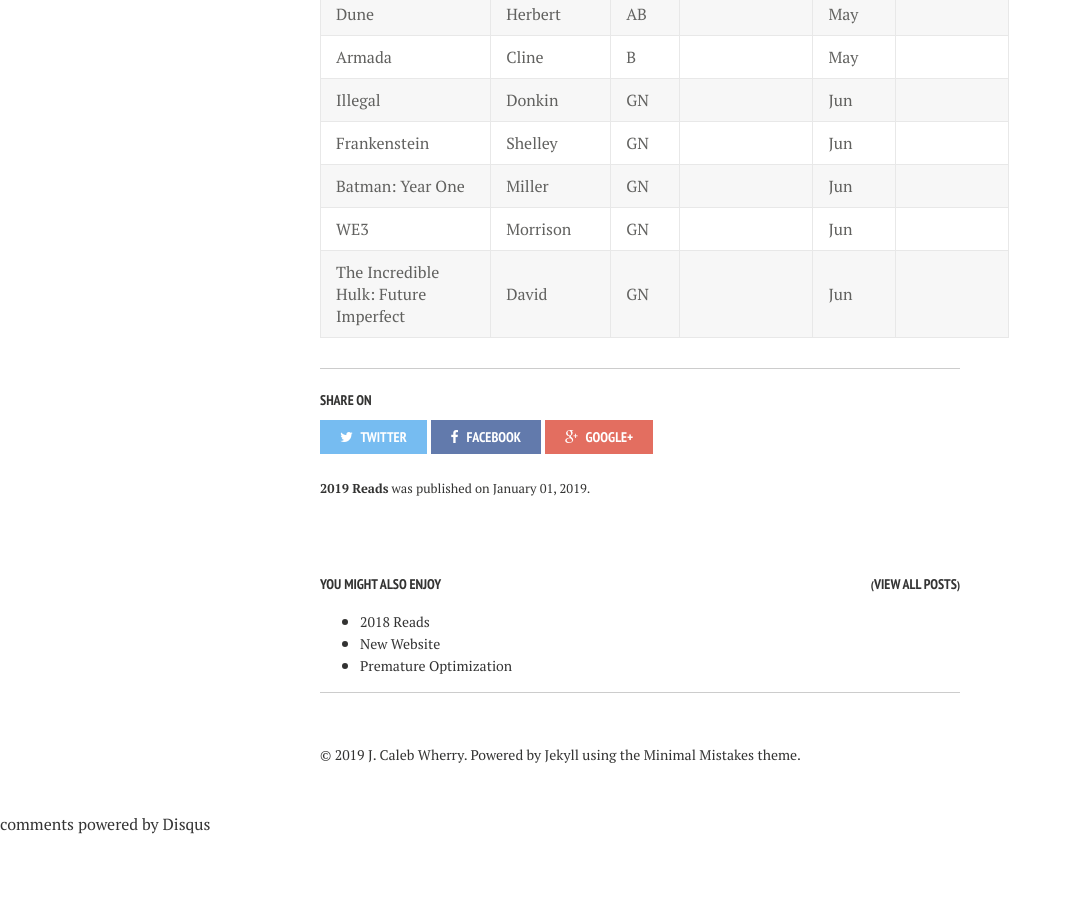
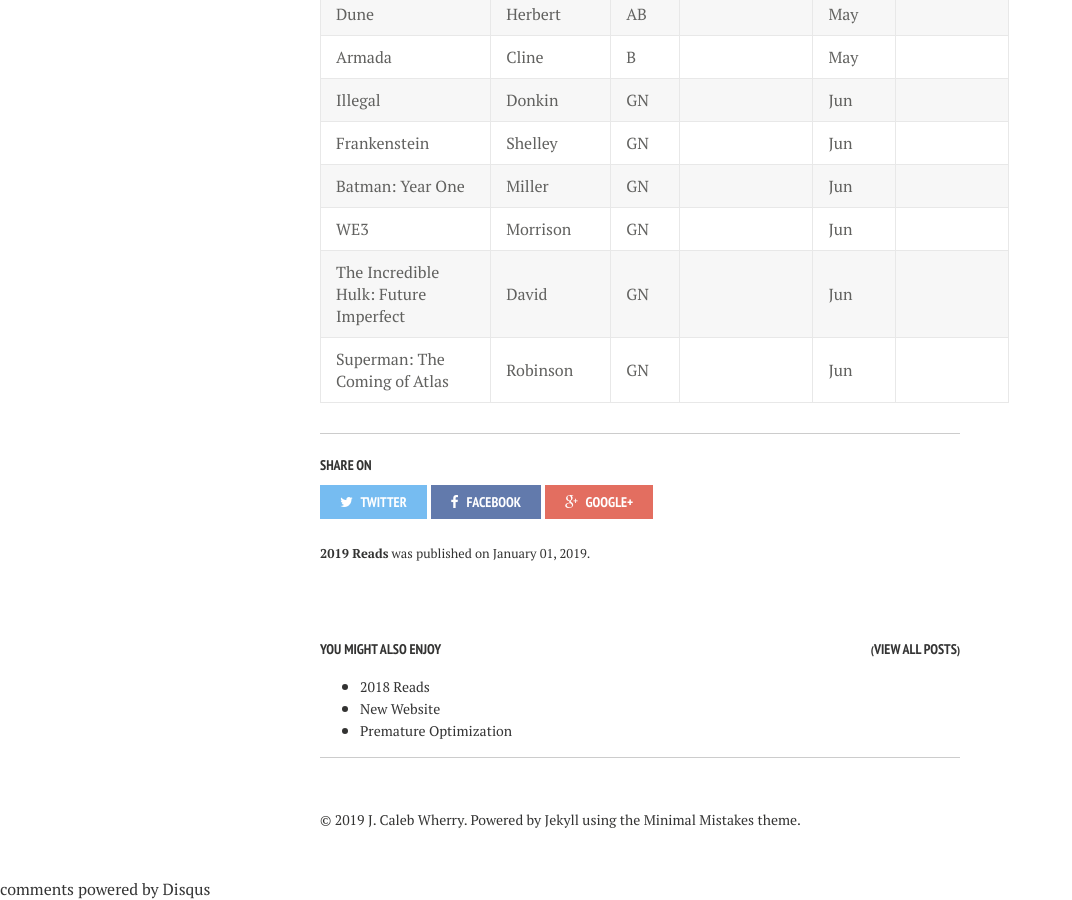
Before and after one commit to calebwherry/calebwherry.github.io, a Jekyll site: the page built from _posts/2019-01-01-2019-Reads.md, in a window 1280 px wide and 900 px high, scrolled down 5999 px. Shown: the whole window, without its empty margins (0-1072 px from the left). Built offline with Jekyll 4.4.1, drawn with Linux system fonts in a browser that asks for light colours; nearby versions of some CDN libraries; comment, search, counter and statistics services are not loaded; before the commit the page ends 6834 px from its top, so only the background shows below that.

Commit message:
Added new 2019 read

```diff
--- a/_posts/2019-01-01-2019-Reads.md
+++ b/_posts/2019-01-01-2019-Reads.md
@@ -119,3 +119,4 @@
 | Batman: Year One                              | Miller         | GN    |              | Jun          |                                               |
 | WE3                                           | Morrison       | GN    |              | Jun          |                                               |
 | The Incredible Hulk: Future Imperfect         | David          | GN    |              | Jun          |                                               |
+| Superman: The Coming of Atlas                 | Robinson       | GN    |              | Jun          |                                               |
```
